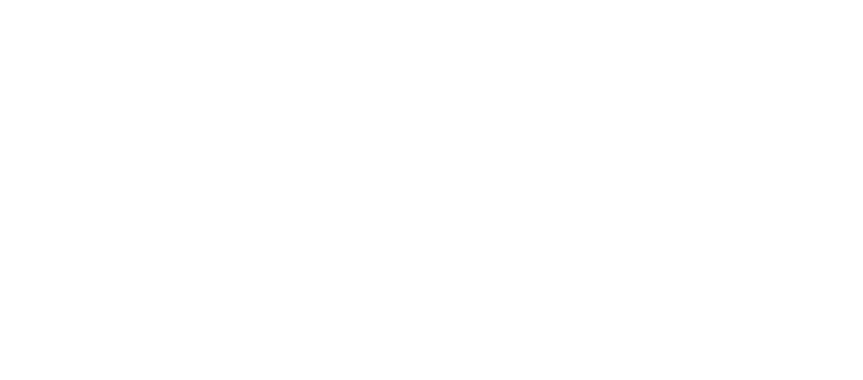
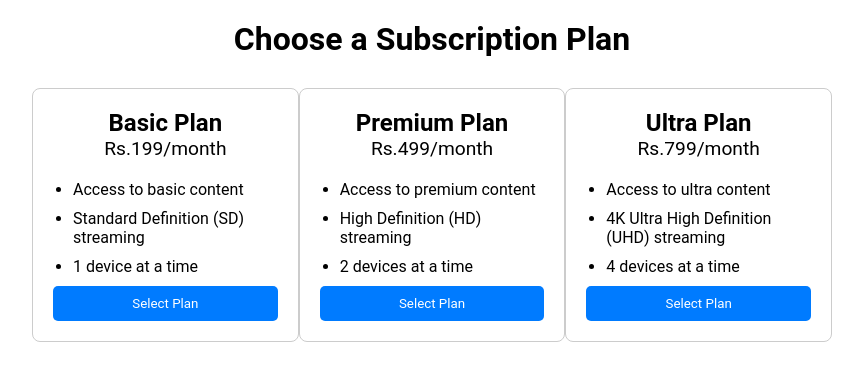
Before and after one commit to anirudhexe/Ott-platform, a React (Create React App) app in the folder client/: page /subscription in a window 1280 px wide. Before the commit this address had no page. Shown: the top 380 px of the page, without its empty margins (208-1071 px from the left). Built offline with nearby package versions, Linux system fonts and the light colour scheme; sample sign-in values are in the browser's storage.

Commit message:
Subscription page added

```diff
--- a/client/src/App.jsx
+++ b/client/src/App.jsx
@@ -3,6 +3,7 @@
 import Register from './pages/register/Register';
 import Watch from './pages/watch/Watch';
 import Login from './pages/login/Login';
+import Subscription from './pages/subscription/Subscription'
 import {
   BrowserRouter as Router,
   Routes,
@@ -24,6 +25,9 @@
         <Route path="/login" element={!user ? <Login /> : <Navigate to="/" />}/>
         {user && (
           <>
+
+            <Route path="/subscription" element={<Subscription />}/>
+
             <Route path="/movies" element={<Home type="movie" />}/>
 
             <Route path="/series" element={<Home type="series" />}/>
--- a/client/src/components/listItem/ListItem.jsx
+++ b/client/src/components/listItem/ListItem.jsx
@@ -6,6 +6,7 @@
 import { useState,useEffect } from "react";
 import axios from "axios";
 import { Link } from "react-router-dom";
+import logo from "../../assets/logo.png"
 
 const ListItem = ({index, item}) => {
     const [isHovered, setIsHovered] = useState(false);
@@ -38,10 +39,11 @@
         onMouseEnter={() => setIsHovered(true)}
         onMouseLeave={() => setIsHovered(false)}
       >
-        <img
+        {content ? <img
           src={content.img}
           alt=""
-        />
+        /> : <img src={logo} alt="Description of the image" />
+      }
         {isHovered && (
           <>
             <video src={content.trailer} autoPlay={true} loop />
--- a/client/src/components/navbar/Navbar.jsx
+++ b/client/src/components/navbar/Navbar.jsx
@@ -39,7 +39,9 @@
         <div className="right">
           <SearchIcon className="icon" />
 
-          <AccountCircleIcon className="icon"/>
+          <Link to="/subscription" className="icon-link">
+            <AccountCircleIcon className="icon" />
+          </Link>
 
           <div className="profile">
             <button onClick={()=>dispatch(logout())}><PowerSettingsNewIcon style={{margin:'0 12 0'}} /></button>
--- /dev/null
+++ b/client/src/pages/subscription/Subscription.jsx
@@ -0,0 +1,44 @@
+import React from 'react';
+import './subscription.scss'; // Import SCSS file for styling
+
+function Subscription() {
+  return (
+    <div className="subscription-plan-page">
+      <h1>Choose a Subscription Plan</h1>
+      <div className="plans-container">
+        <div className="plan">
+          <h2>Basic Plan</h2>
+          <p>Rs.199/month</p>
+          <ul>
+            <li>Access to basic content</li>
+            <li>Standard Definition (SD) streaming</li>
+            <li>1 device at a time</li>
+          </ul>
+          <button>Select Plan</button>
+        </div>
+        <div className="plan">
+          <h2>Premium Plan</h2>
+          <p>Rs.499/month</p>
+          <ul>
+            <li>Access to premium content</li>
+            <li>High Definition (HD) streaming</li>
+            <li>2 devices at a time</li>
+          </ul>
+          <button>Select Plan</button>
+        </div>
+        <div className="plan">
+          <h2>Ultra Plan</h2>
+          <p>Rs.799/month</p>
+          <ul>
+            <li>Access to ultra content</li>
+            <li>4K Ultra High Definition (UHD) streaming</li>
+            <li>4 devices at a time</li>
+          </ul>
+          <button>Select Plan</button>
+        </div>
+      </div>
+    </div>
+  );
+}
+
+export default Subscription;
--- /dev/null
+++ b/client/src/pages/subscription/subscription.scss
@@ -0,0 +1,56 @@
+.subscription-plan-page {
+    max-width: 800px;
+    margin: 0 auto;
+    padding: 20px;
+
+    h1 {
+      text-align: center;
+    }
+
+    .plans-container {
+      display: flex;
+      justify-content: space-between;
+      margin-top: 30px;
+
+      .plan {
+        border: 1px solid #ccc;
+        border-radius: 8px;
+        padding: 20px;
+        width: 30%;
+
+        h2 {
+          text-align: center;
+        }
+
+        p {
+          font-size: 1.2em;
+          text-align: center;
+        }
+
+        ul {
+          margin-top: 20px;
+          padding-left: 20px;
+
+          li {
+            margin-bottom: 10px;
+          }
+        }
+
+        button {
+          display: block;
+          width: 100%;
+          padding: 10px;
+          background-color: #007bff;
+          color: #fff;
+          border: none;
+          border-radius: 5px;
+          cursor: pointer;
+          transition: background-color 0.3s ease;
+
+          &:hover {
+            background-color: #0056b3;
+          }
+        }
+      }
+    }
+  }
```
